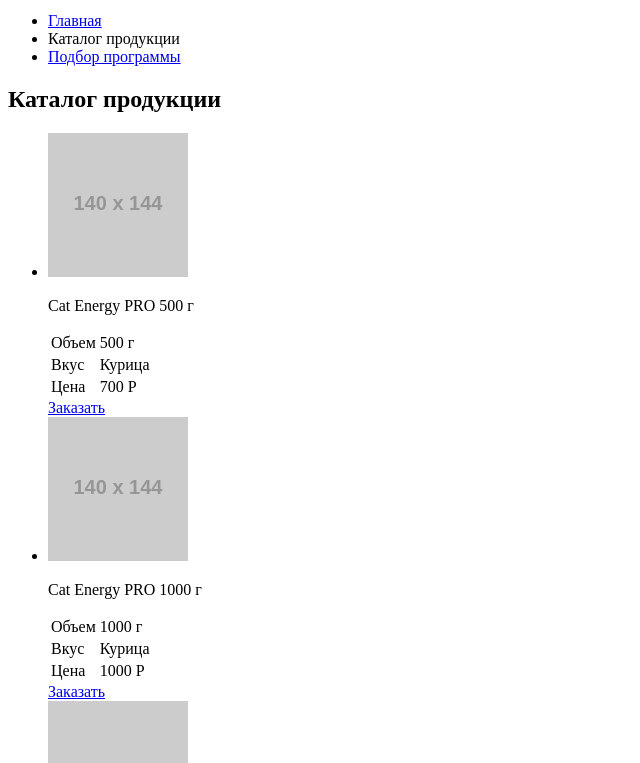
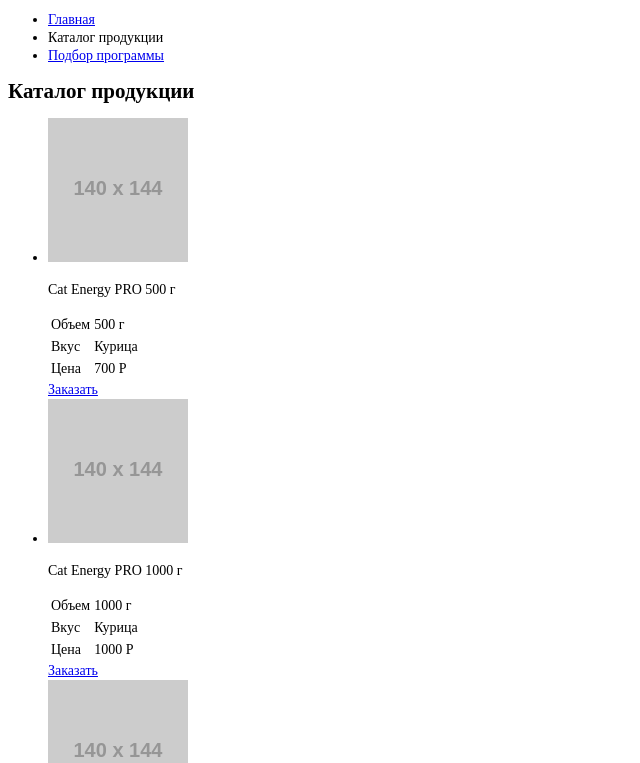
Before and after one commit to mamilla11/830807-cat-energy, a website: page source/catalog.html in a window 1280 px wide. Shown: the part 75-838 px from the top of the page, without its empty margins (0-640 px from the left). Drawn offline with nearby package versions, Linux system fonts and the light colour scheme; files that its build step writes are made by us from their sources; placeholder pictures from the web are drawn by us.

Commit message:
gulp tested

```diff
--- a/source/catalog.html
+++ b/source/catalog.html
@@ -2,6 +2,7 @@
 <html class="page" lang="ru">
   <head>
     <meta charset="utf-8">
+    <link rel="stylesheet" href="css/style.css">
     <title>Каталог продукции CatEnergy</title>
   </head>
   <body class="page__body">
--- /dev/null
+++ b/source/sass/mixins.scss
@@ -0,0 +1,5 @@
+@mixin text-style($font-size, $line-height, $font-weight: 400) {
+  font-size:   $font-size;
+  line-height: $line-height;
+  font-weight: $font-weight;
+}
--- /dev/null
+++ b/source/sass/style.scss
@@ -0,0 +1,7 @@
+@import "variables.scss";
+@import "mixins.scss";
+
+body {
+  background: #ffffff;
+  @include text-style(14px, 18px);
+}
```
Also changed, not shown: source/form.html (+1 -0 lines), source/index.html (+1 -0 lines), source/sass/variables.scss (added).
